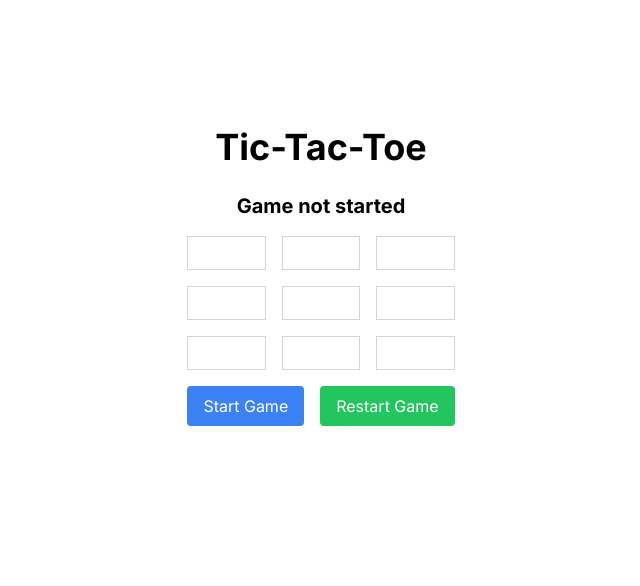
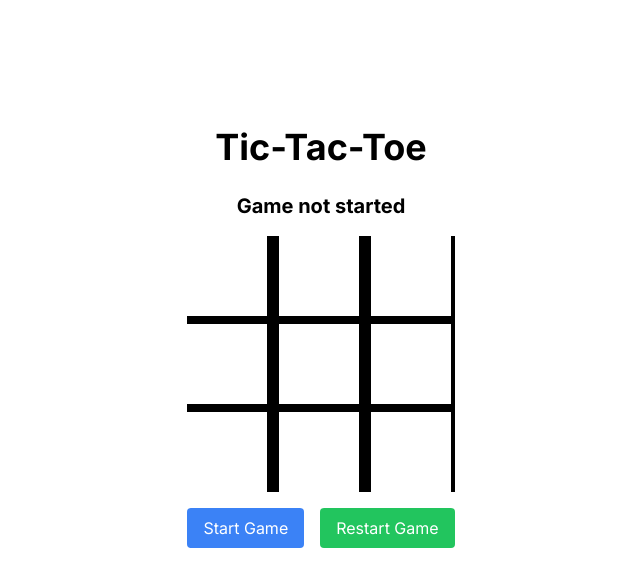
Before and after one commit to Elliam-Sanchez510/3-enLinea-Nextjs, a Next.js app: page / in a window 1280 px wide. Shown: the top 586 px of the page, without its empty margins (319-959 px from the left). Built offline with nearby package versions, Linux system fonts and the light colour scheme.

Commit message:
Updating the interface

```diff
--- a/src/app/components/board.tsx
+++ b/src/app/components/board.tsx
@@ -7,7 +7,7 @@ type BoardProps = {
 };
 
 const Board: React.FC<BoardProps> = ({ squares, onClick }) => (
-  <div className="mb-4 grid grid-cols-3 gap-4">
+  <div className="mb-4 grid grid-cols-3 gap-2 bg-black">
     {squares.map((square, index) => (
       <Square key={index} value={square} onClick={() => onClick(index)} disabled={!!square} />
     ))}
--- a/src/app/components/square.tsx
+++ b/src/app/components/square.tsx
@@ -7,7 +7,7 @@ type SquareProps = {
 };
 
 const Square: React.FC<SquareProps> = ({ value, onClick, disabled }) => (
-  <button className="square bg-white border border-gray-300 p-4 text-3xl font-bold" onClick={onClick} disabled={disabled}>
+  <button className=" bg-white w-20 h-20 border-gray-300  text-3xl font-bold" onClick={onClick} disabled={disabled}>
     {value}
   </button>
 );
```
